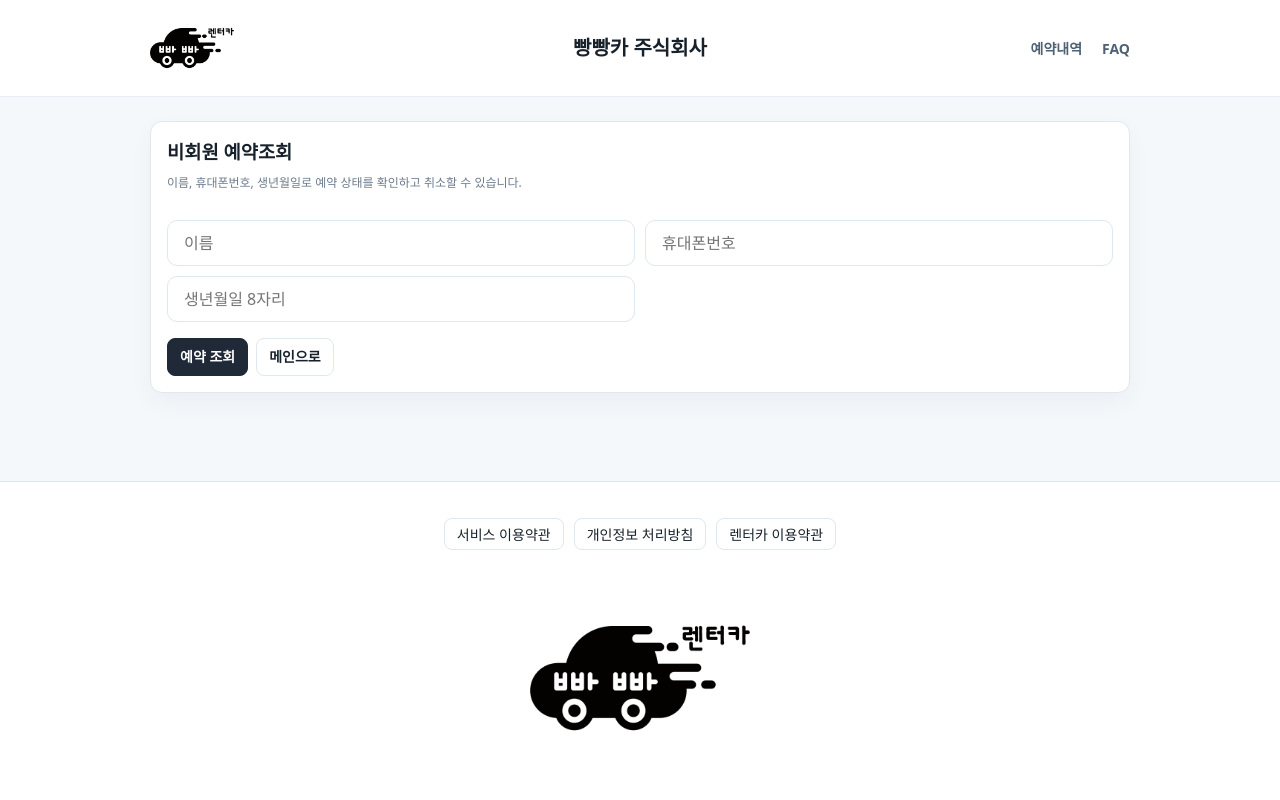
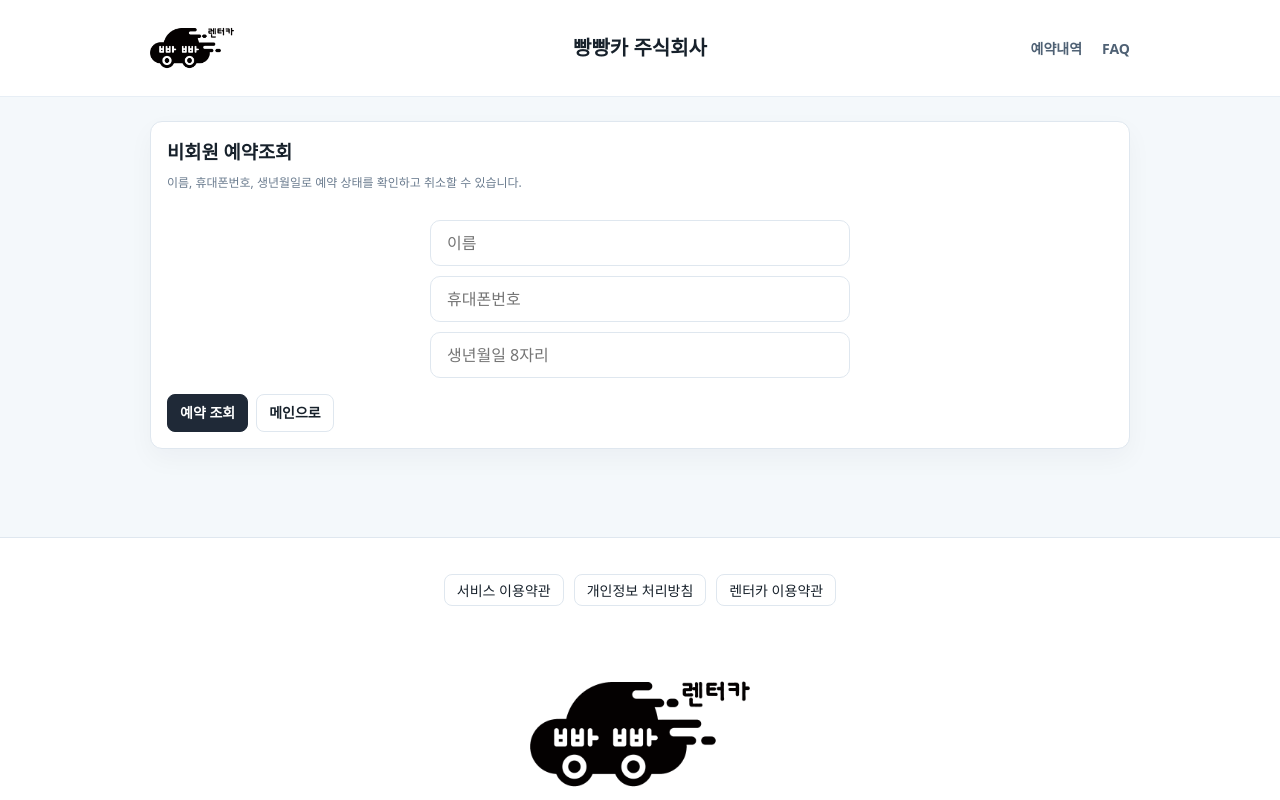
Before and after one commit to otang00/premove-clone, a React (Vite) app: page /guest-bookings in a window 1280 px wide. Shown: the top 800 px of the page. Built offline with nearby package versions, Linux system fonts and the light colour scheme.

Commit message:
Stack reservation input forms vertically

```diff
--- a/src/components/CarDetailSection.jsx
+++ b/src/components/CarDetailSection.jsx
@@ -362,7 +362,7 @@ export default function CarDetailSection() {
 
               <article className="detail-card panel">
                 <h2>운전자 정보</h2>
-                <div className="form-grid">
+                <div className="stack-form stack-form-centered">
                   <div>
                     <input
                       className="field-input"
--- a/src/pages/GuestBookingsPage.jsx
+++ b/src/pages/GuestBookingsPage.jsx
@@ -75,7 +75,7 @@ export default function GuestBookingsPage() {
               <p className="small-note" style={{ marginTop: 8 }}>이름, 휴대폰번호, 생년월일로 예약 상태를 확인하고 취소할 수 있습니다.</p>
             </div>
 
-            <div className="form-grid">
+            <div className="stack-form stack-form-centered">
               <div>
                 <input
                   className="field-input"
--- a/src/styles.css
+++ b/src/styles.css
@@ -464,6 +464,23 @@
   color:#1d4ed8;
 }
 
+.stack-form{
+  display:grid;
+  gap:10px;
+}
+
+.stack-form-centered{
+  width:min(100%, 420px);
+  margin:0 auto;
+}
+
+.stack-form .field-input,
+.stack-form .field-select{
+  width:100%;
+  min-height:var(--btn-h-lg);
+  padding:0 var(--btn-px-lg);
+}
+
 @media (max-width: 960px){
   .reservation-result-card{
     padding:14px;
```
